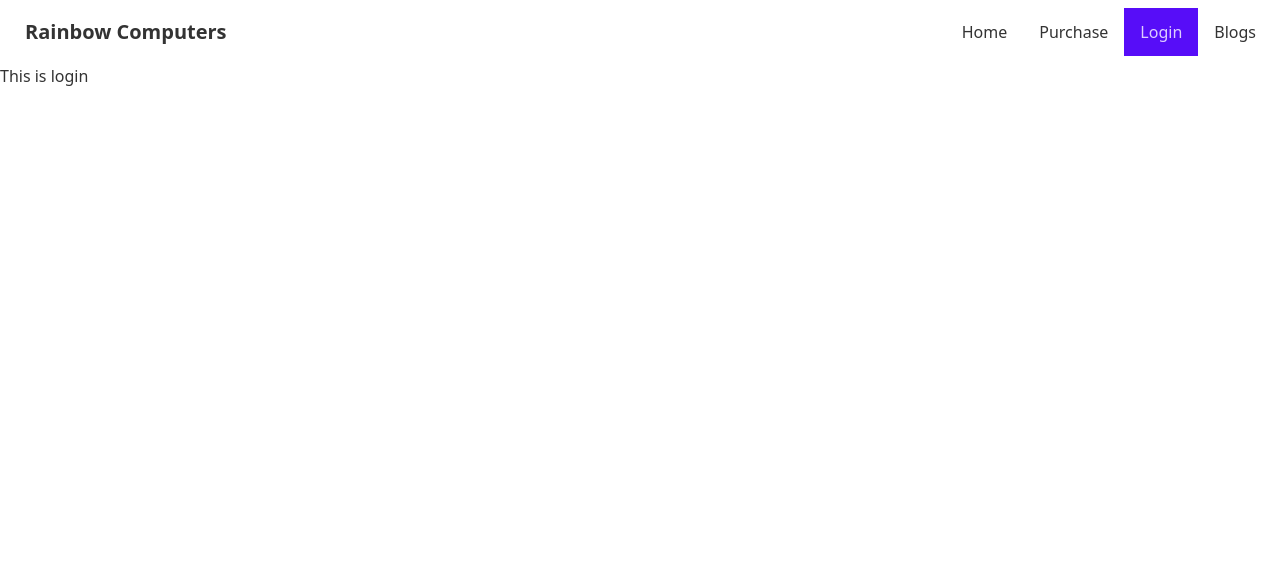
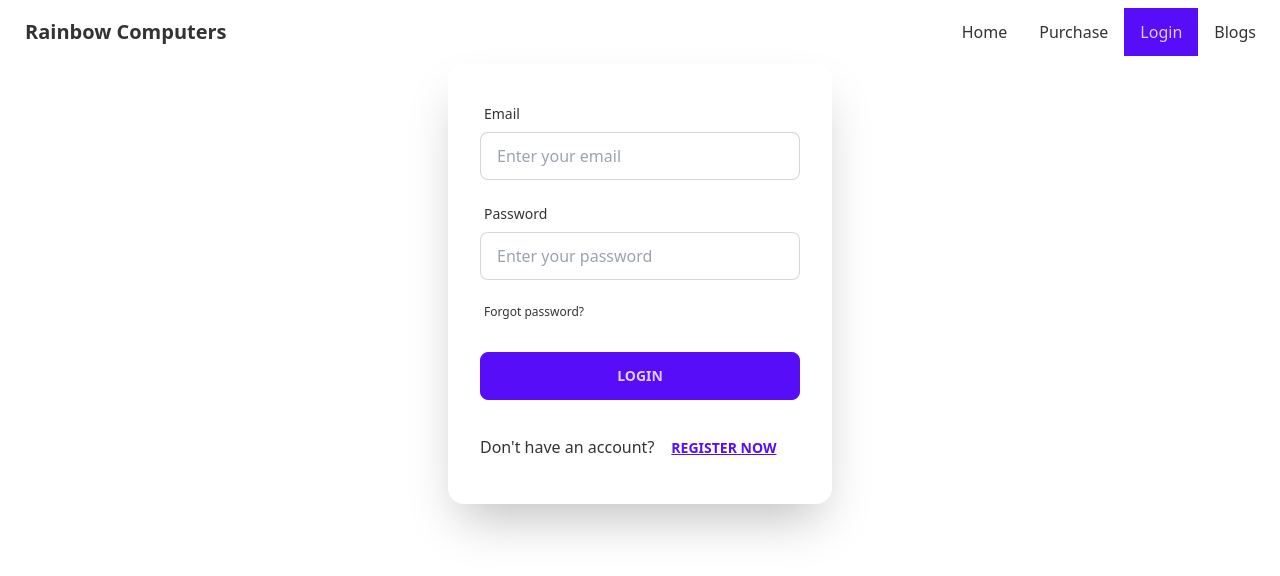
Before and after one commit to Sazid99246/manufecturer-website-client, a React (Create React App) app: page /login in a window 1280 px wide. Shown: the top 576 px of the page. Built offline with nearby package versions, Linux system fonts and the light colour scheme; the HTML template or start-up script is replaced by a standard one.

Commit message:
designed login page and shown error with react hook form

```diff
--- a/package.json
+++ b/package.json
@@ -10,6 +10,8 @@
     "firebase": "^9.8.1",
     "react": "^18.1.0",
     "react-dom": "^18.1.0",
+    "react-firebase-hooks": "^5.0.3",
+    "react-hook-form": "^7.31.2",
     "react-router-dom": "^6.3.0",
     "react-scripts": "5.0.1",
     "web-vitals": "^2.1.4"
--- a/src/Pages/Login/Login.js
+++ b/src/Pages/Login/Login.js
@@ -1,9 +1,75 @@
 import React from 'react';
+import { useForm } from "react-hook-form";
+import { Link } from 'react-router-dom';
+const Login = () => {
+    const { register, formState: { errors }, handleSubmit } = useForm();
+    const onSubmit = data => {
+        console.log(data);
+    };
+    return (
+        <div className='max-h-screen flex justify-center items-center' onSubmit={handleSubmit(onSubmit)}>
+            <div class="card w-96 shadow-2xl bg-base-100">
+                <div class="card-body">
+                    <form action="">
+                        <div class="form-control">
+                            <label class="label">
+                                <span class="label-text">Email</span>
+                            </label>
+                            <input
+                                {...register("email",
+                                    {
+                                        required: true,
+                                        pattern: /[a-z0-9]+@[a-z]+\.[a-z]{2,3}/
+                                    }
+                                )}
+                                type="email"
+                                placeholder="Enter your email"
+                                class="input input-bordered"
+                            />
+                            <label class="label">
+                                <span className='label-text-alt text-red-500'>
+                                    {errors.email?.type === 'required' && "Email is required"}
+                                    {errors.email?.type === 'pattern' && "Enter a valid email"}
+                                </span>
+                            </label>
 
-const Login = () => {
-    return (
-        <div>
-            <h2>This is login</h2>
+                        </div>
+                        <div class="form-control">
+                            <label class="label">
+                                <span class="label-text">Password</span>
+                            </label>
+                            <input
+                                {...register("password",
+                                    {
+                                        required: true,
+                                        minLength: 6
+                                    }
+                                )}
+                                type="password"
+                                placeholder="Enter your password"
+                                class="input input-bordered"
+                            />
+                            <label class="label">
+                                <span className='label-text-alt text-red-500'>
+                                    {errors.password?.type === 'required' && "Password is required"}
+                                    {errors.password?.type === 'minLength' && "Password must be at least 6 characters or longer"}
+                                </span>
+                            </label>
+                            <label class="label">
+                                <a href="/" class="label-text-alt link link-hover">Forgot password?</a>
+                            </label>
+                        </div>
+                        <div class="form-control mt-6">
+                            <button class="btn btn-primary">Login</button>
+                        </div>
+                        <div class="form-control mt-6">
+                            <p>Don't have an account?
+                                <Link to='/signup' class="btn btn-link">Register now</Link>
+                            </p>
+                        </div>
+                    </form>
+                </div>
+            </div>
         </div>
     );
 };
```
Also changed, not shown: 1 other file (tests, documents, lock files or other folders).
